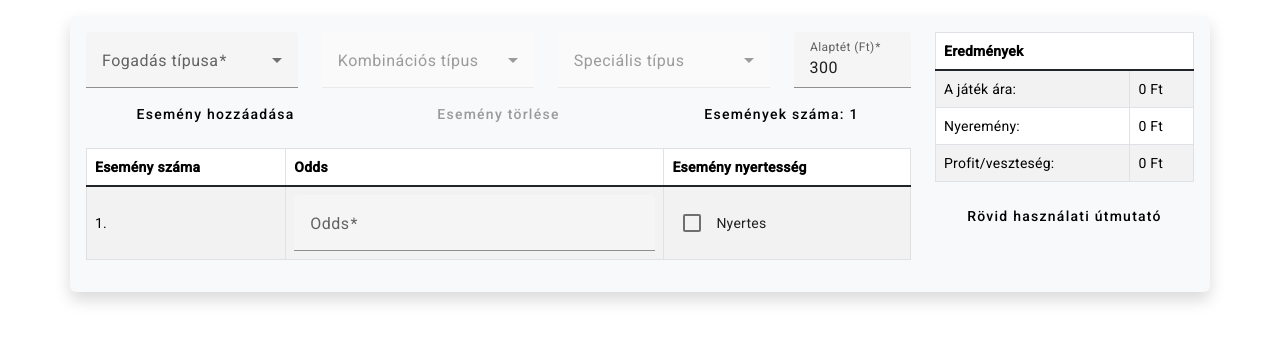
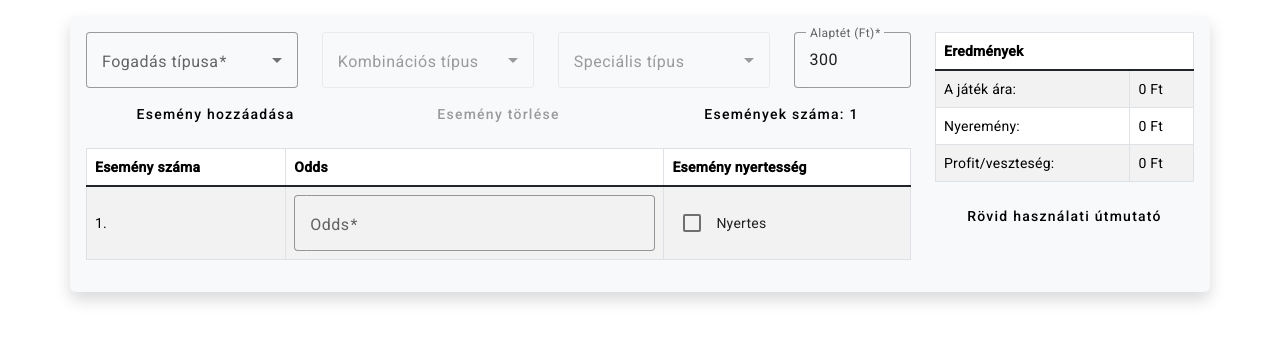
Before and after one commit to Medvetojas/TippmixKalkulator, an Angular app: page / in a window 1280 px wide. Shown: the top 342 px of the page. Built offline with nearby package versions, Linux system fonts and the light colour scheme.

Commit message:
mat-form-field improvements

```diff
--- a/src/app/betting-slip-calculator/betting-slip-calculator.component.html
+++ b/src/app/betting-slip-calculator/betting-slip-calculator.component.html
@@ -3,7 +3,7 @@
     <div class="col-lg-9">
       <form [formGroup]="bettingSlipForm" (ngSubmit)="submitBettingSlip()">
         <div class="row">
-          <mat-form-field class="col-lg">
+          <mat-form-field class="col-lg" appearance="outline">
             <mat-label>Fogadás típusa</mat-label>
             <mat-select formControlName="betType">
               <mat-option value="Single">Egyes kötés ({{this.events.length}}x)</mat-option>
@@ -15,7 +15,7 @@
               <mat-error>Kérlek válassz egy fogadási formát.</mat-error>
             }
           </mat-form-field>
-          <mat-form-field class="col-lg">
+          <mat-form-field class="col-lg" appearance="outline">
             <mat-label>Kombinációs típus</mat-label>
             <mat-select formControlName="combinationBetType">
               @for (i of arrayOfNumbers.slice(1, -1); track $index) {
@@ -23,7 +23,7 @@
               }
             </mat-select>
           </mat-form-field>
-          <mat-form-field class="col-lg">
+          <mat-form-field class="col-lg" appearance="outline">
             <mat-label>Speciális típus</mat-label>
             <mat-select formControlName="specialBetType">
               <mat-optgroup [label]="'Egyes kötések nélkül'">
@@ -42,7 +42,7 @@
               </mat-optgroup>
             </mat-select>
           </mat-form-field>
-          <mat-form-field class="col-lg-2">
+          <mat-form-field class="col-lg-2" appearance="outline">
             <mat-label>Alaptét (Ft)</mat-label>
             <input matInput formControlName="stakePerBet" type="number">
           </mat-form-field>
@@ -80,7 +80,7 @@
                 {{i+1}}.
               </td>
               <td class="align-middle">
-                <mat-form-field class="w-100">
+                <mat-form-field class="w-100" appearance="outline">
                   <mat-label>Odds</mat-label>
                   <input matInput formControlName="odds" type="number">
                   @if (event.invalid){
```
